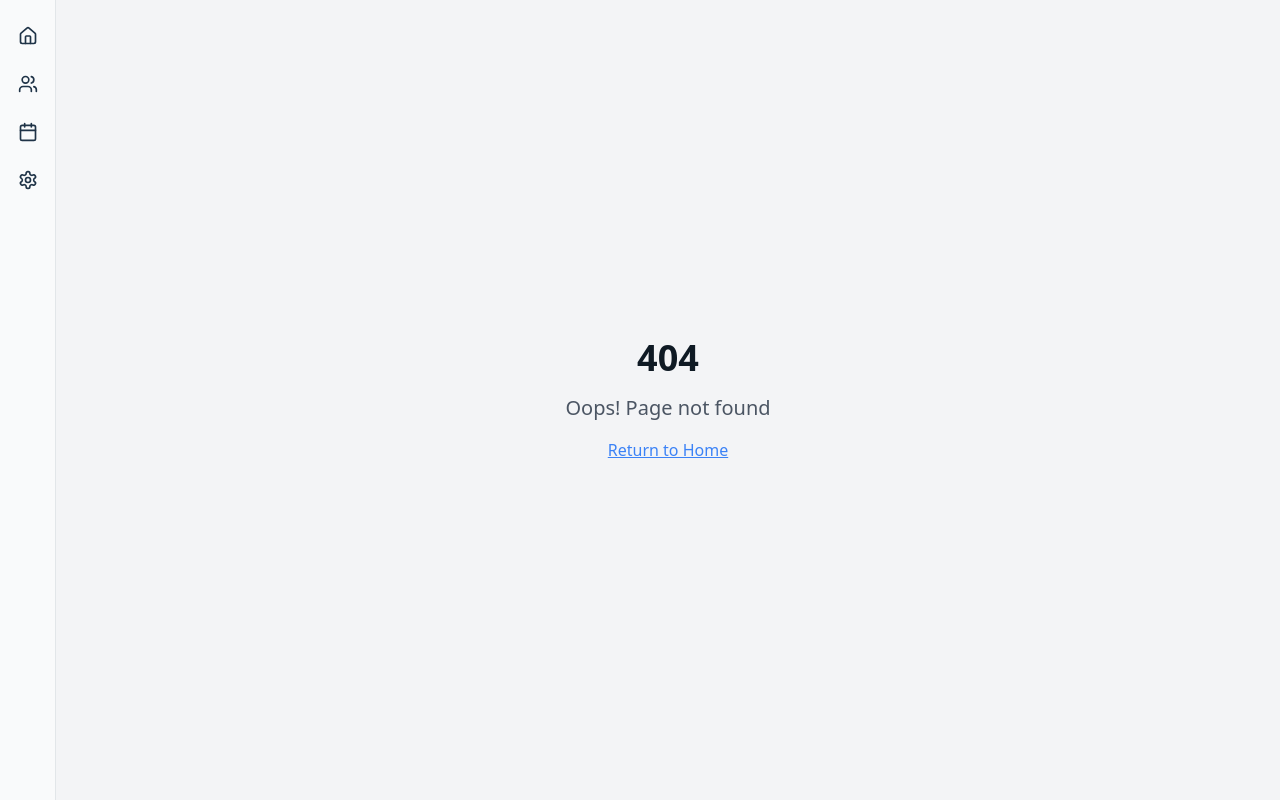
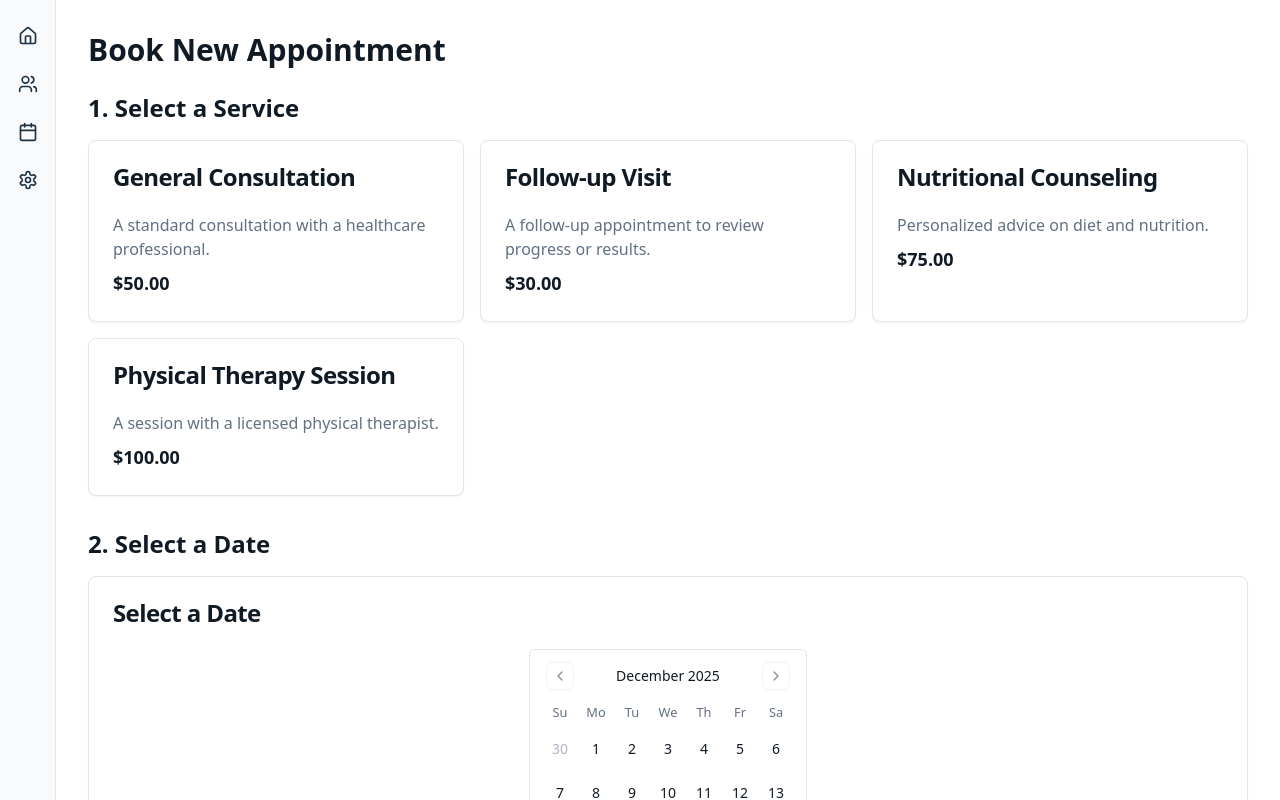
Before and after one commit to Basit-of-Africa/praxis-io, a React (Vite) app: page /book-appointment in a window 1280 px wide. Before the commit this address had no page. Shown: the top 800 px of the page. Built offline with nearby package versions, Linux system fonts and the light colour scheme.

Commit message:
[dyad] wrote 5 file(s)

```diff
--- a/src/App.tsx
+++ b/src/App.tsx
@@ -8,6 +8,7 @@ import Dashboard from "./pages/Dashboard";
 import Clients from "./pages/Clients";
 import Calendar from "./pages/Calendar";
 import Settings from "./pages/Settings";
+import BookAppointment from "./pages/BookAppointment"; // Import the new page
 import NotFound from "./pages/NotFound";
 
 const queryClient = new QueryClient();
@@ -24,6 +25,7 @@ const App = () => (
             <Route path="/clients" element={<Clients />} />
             <Route path="/calendar" element={<Calendar />} />
             <Route path="/settings" element={<Settings />} />
+            <Route path="/book-appointment" element={<BookAppointment />} /> {/* New route */}
             {/* ADD ALL CUSTOM ROUTES ABOVE THE CATCH-ALL "*" ROUTE */}
             <Route path="*" element={<NotFound />} />
           </Routes>
--- /dev/null
+++ b/src/components/AppointmentDatePicker.tsx
@@ -0,0 +1,32 @@
+"use client";
+
+import React, { useState } from "react";
+import { Calendar } from "@/components/ui/calendar";
+import { Card, CardContent, CardHeader, CardTitle } from "@/components/ui/card";
+import { format } from "date-fns";
+
+interface AppointmentDatePickerProps {
+  onDateSelect: (date: Date | undefined) => void;
+  selectedDate: Date | undefined;
+}
+
+const AppointmentDatePicker: React.FC<AppointmentDatePickerProps> = ({ onDateSelect, selectedDate }) => {
+  return (
+    <Card>
+      <CardHeader>
+        <CardTitle>Select a Date</CardTitle>
+      </CardHeader>
+      <CardContent className="flex justify-center">
+        <Calendar
+          mode="single"
+          selected={selectedDate}
+          onSelect={onDateSelect}
+          initialFocus
+          className="rounded-md border"
+        />
+      </CardContent>
+    </Card>
+  );
+};
+
+export default AppointmentDatePicker;
--- /dev/null
+++ b/src/components/ServiceSelection.tsx
@@ -0,0 +1,72 @@
+"use client";
+
+import React, { useState } from "react";
+import { Card, CardContent, CardHeader, CardTitle } from "@/components/ui/card";
+import { Button } from "@/components/ui/button";
+import { cn } from "@/lib/utils";
+
+interface Service {
+  id: string;
+  name: string;
+  description: string;
+  price: number;
+}
+
+const mockServices: Service[] = [
+  {
+    id: "1",
+    name: "General Consultation",
+    description: "A standard consultation with a healthcare professional.",
+    price: 50.00,
+  },
+  {
+    id: "2",
+    name: "Follow-up Visit",
+    description: "A follow-up appointment to review progress or results.",
+    price: 30.00,
+  },
+  {
+    id: "3",
+    name: "Nutritional Counseling",
+    description: "Personalized advice on diet and nutrition.",
+    price: 75.00,
+  },
+  {
+    id: "4",
+    name: "Physical Therapy Session",
+    description: "A session with a licensed physical therapist.",
+    price: 100.00,
+  },
+];
+
+interface ServiceSelectionProps {
+  onServiceSelect: (service: Service | null) => void;
+  selectedService: Service | null;
+}
+
+const ServiceSelection: React.FC<ServiceSelectionProps> = ({ onServiceSelect, selectedService }) => {
+  return (
+    <div className="grid grid-cols-1 md:grid-cols-2 lg:grid-cols-3 gap-4">
+      {mockServices.map((service) => (
+        <Card
+          key={service.id}
+          className={cn(
+            "cursor-pointer hover:border-primary transition-colors",
+            selectedService?.id === service.id && "border-primary ring-2 ring-primary",
+          )}
+          onClick={() => onServiceSelect(service)}
+        >
+          <CardHeader>
+            <CardTitle>{service.name}</CardTitle>
+          </CardHeader>
+          <CardContent>
+            <p className="text-muted-foreground mb-2">{service.description}</p>
+            <p className="text-lg font-semibold">${service.price.toFixed(2)}</p>
+          </CardContent>
+        </Card>
+      ))}
+    </div>
+  );
+};
+
+export default ServiceSelection;
--- /dev/null
+++ b/src/pages/BookAppointment.tsx
@@ -0,0 +1,73 @@
+"use client";
+
+import React, { useState } from "react";
+import ServiceSelection from "@/components/ServiceSelection";
+import AppointmentDatePicker from "@/components/AppointmentDatePicker";
+import { Button } from "@/components/ui/button";
+import { showSuccess, showError } from "@/utils/toast";
+import { format } from "date-fns";
+
+interface Service {
+  id: string;
+  name: string;
+  description: string;
+  price: number;
+}
+
+const BookAppointment = () => {
+  const [selectedService, setSelectedService] = useState<Service | null>(null);
+  const [selectedDate, setSelectedDate] = useState<Date | undefined>(undefined);
+
+  const handleBookAppointment = () => {
+    if (!selectedService) {
+      showError("Please select a service.");
+      return;
+    }
+    if (!selectedDate) {
+      showError("Please select a date.");
+      return;
+    }
+
+    // In a real application, you would send this data to a backend
+    console.log("Booking details:", {
+      service: selectedService,
+      date: selectedDate.toISOString().split('T')[0], // Format date for display/API
+    });
+    showSuccess(`Appointment for ${selectedService.name} on ${format(selectedDate, "PPP")} booked successfully! (Mock)`);
+    // Reset form
+    setSelectedService(null);
+    setSelectedDate(undefined);
+  };
+
+  return (
+    <div className="p-4 sm:p-6 lg:p-8">
+      <h1 className="text-3xl font-bold mb-6">Book New Appointment</h1>
+
+      <div className="mb-8">
+        <h2 className="text-2xl font-semibold mb-4">1. Select a Service</h2>
+        <ServiceSelection
+          selectedService={selectedService}
+          onServiceSelect={setSelectedService}
+        />
+      </div>
+
+      <div className="mb-8">
+        <h2 className="text-2xl font-semibold mb-4">2. Select a Date</h2>
+        <AppointmentDatePicker
+          selectedDate={selectedDate}
+          onDateSelect={setSelectedDate}
+        />
+      </div>
+
+      <Button
+        onClick={handleBookAppointment}
+        className="w-full md:w-auto"
+        disabled={!selectedService || !selectedDate}
+      >
+        Proceed to Booking Form
+      </Button>
+    </div>
+  );
+};
+
+export default BookAppointment;
--- a/src/pages/Dashboard.tsx
+++ b/src/pages/Dashboard.tsx
@@ -1,12 +1,14 @@
 "use client";
 
 import React from "react";
+import { Link } from "react-router-dom";
+import { Button } from "@/components/ui/button";
 
 const Dashboard = () => {
   return (
     <div className="p-4 sm:p-6 lg:p-8">
       <h1 className="text-3xl font-bold mb-6">Dashboard</h1>
-      <div className="grid grid-cols-1 md:grid-cols-2 lg:grid-cols-3 gap-6">
+      <div className="grid grid-cols-1 md:grid-cols-2 lg:grid-cols-3 gap-6 mb-8">
         <div className="bg-card p-6 rounded-lg shadow-sm border">
           <h2 className="text-xl font-semibold mb-2">Welcome!</h2>
           <p className="text-muted-foreground">This is your main dashboard. You can see an overview of your practice here.</p>
@@ -20,6 +22,12 @@ const Dashboard = () => {
           <p className="text-muted-foreground">No recent client activity.</p>
         </div>
       </div>
+
+      <div className="mt-8">
+        <Link to="/book-appointment">
+          <Button size="lg">Book New Appointment</Button>
+        </Link>
+      </div>
     </div>
   );
 };
```
